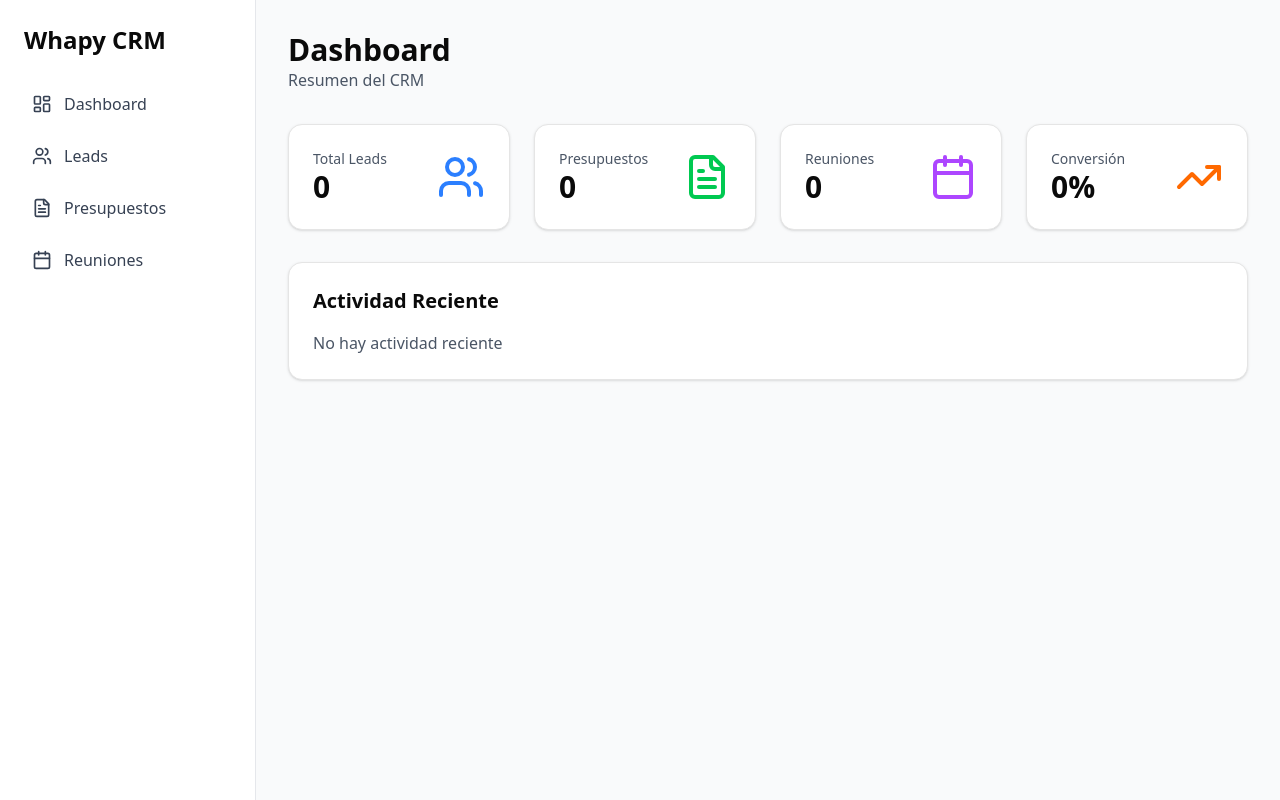
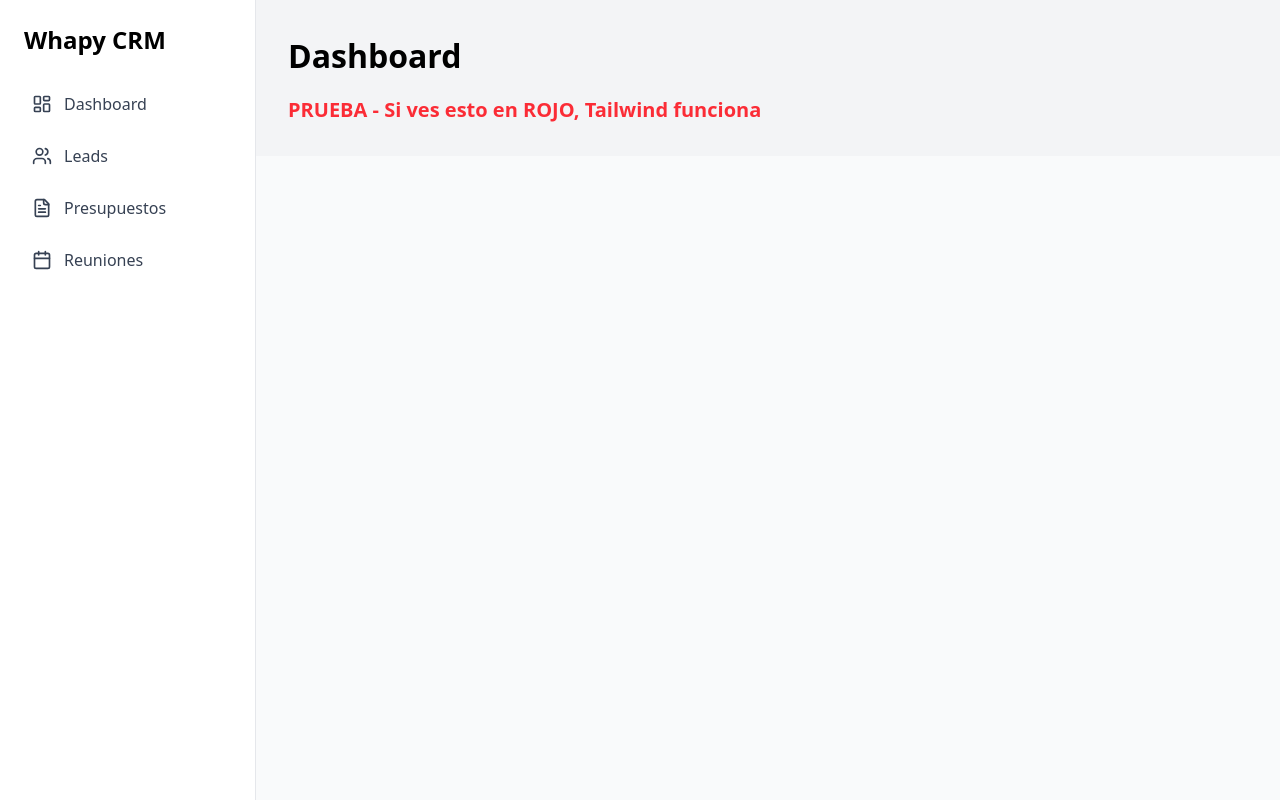
Before and after one commit to Whapy-Dev/Whapy-CRM, a Next.js app: page /crm in a window 1280 px wide. Built offline with nearby package versions, Linux system fonts and the light colour scheme.

Commit message:
correccion tailwindcss

```diff
--- a/package.json
+++ b/package.json
@@ -3,8 +3,8 @@
   "version": "0.1.0",
   "private": true,
   "scripts": {
-    "dev": "next dev --turbopack",
-    "build": "next build --turbopack",
+    "dev": "next dev",
+    "build": "next build",
     "start": "next start",
     "lint": "eslint"
   },
@@ -29,6 +29,7 @@
   },
   "devDependencies": {
     "@eslint/eslintrc": "^3",
+    "@tailwindcss/postcss": "^4.1.14",
     "@tailwindcss/typography": "^0.5.19",
     "@types/node": "^20",
     "@types/nodemailer": "^7.0.2",
--- /dev/null
+++ b/postcss.config.js
@@ -0,0 +1,5 @@
+module.exports = {
+  plugins: {
+    '@tailwindcss/postcss': {},
+  },
+}
--- a/src/app/crm/page.tsx
+++ b/src/app/crm/page.tsx
@@ -1,62 +1,8 @@
-import { Card } from '@/components/ui/card';
-import { Users, FileText, Calendar, TrendingUp } from 'lucide-react';
-
 export default function CRMDashboard() {
   return (
-    <div className="p-8">
-      <div className="mb-8">
-        <h1 className="text-3xl font-bold">Dashboard</h1>
-        <p className="text-gray-600">Resumen del CRM</p>
-      </div>
-
-      {/* Stats Cards */}
-      <div className="grid grid-cols-1 md:grid-cols-2 lg:grid-cols-4 gap-6 mb-8">
-        <Card className="p-6">
-          <div className="flex items-center justify-between">
-            <div>
-              <p className="text-sm text-gray-600">Total Leads</p>
-              <p className="text-3xl font-bold">0</p>
-            </div>
-            <Users className="w-12 h-12 text-blue-500" />
-          </div>
-        </Card>
-
-        <Card className="p-6">
-          <div className="flex items-center justify-between">
-            <div>
-              <p className="text-sm text-gray-600">Presupuestos</p>
-              <p className="text-3xl font-bold">0</p>
-            </div>
-            <FileText className="w-12 h-12 text-green-500" />
-          </div>
-        </Card>
-
-        <Card className="p-6">
-          <div className="flex items-center justify-between">
-            <div>
-              <p className="text-sm text-gray-600">Reuniones</p>
-              <p className="text-3xl font-bold">0</p>
-            </div>
-            <Calendar className="w-12 h-12 text-purple-500" />
-          </div>
-        </Card>
-
-        <Card className="p-6">
-          <div className="flex items-center justify-between">
-            <div>
-              <p className="text-sm text-gray-600">Conversión</p>
-              <p className="text-3xl font-bold">0%</p>
-            </div>
-            <TrendingUp className="w-12 h-12 text-orange-500" />
-          </div>
-        </Card>
-      </div>
-
-      {/* Recent Activity */}
-      <Card className="p-6">
-        <h2 className="text-xl font-bold mb-4">Actividad Reciente</h2>
-        <p className="text-gray-600">No hay actividad reciente</p>
-      </Card>
+    <div style={{ padding: '2rem', backgroundColor: '#f3f4f6' }}>
+      <h1 style={{ fontSize: '2rem', fontWeight: 'bold', marginBottom: '1rem' }}>Dashboard</h1>
+      <p className="text-red-500 text-xl font-bold">PRUEBA - Si ves esto en ROJO, Tailwind funciona</p>
     </div>
   );
 }
--- a/src/app/globals.css
+++ b/src/app/globals.css
@@ -1,173 +1 @@
 @import "tailwindcss";
-
-@plugin "tailwindcss-animate";
-
-@custom-variant dark (&:is(.dark *));
-
-@layer base {
-  :root {
-    --background: 0 0% 100%;
-    --foreground: 222.2 84% 4.9%;
-    --card: 0 0% 100%;
-    --card-foreground: 222.2 84% 4.9%;
-    --primary: 222.2 47.4% 11.2%;
-    --primary-foreground: 210 40% 98%;
-    --secondary: 210 40% 96.1%;
-    --secondary-foreground: 222.2 47.4% 11.2%;
-    --muted: 210 40% 96.1%;
-    --muted-foreground: 215.4 16.3% 46.9%;
-    --accent: 210 40% 96.1%;
-    --accent-foreground: 222.2 47.4% 11.2%;
-    --destructive: 0 84.2% 60.2%;
-    --destructive-foreground: 210 40% 98%;
-    --border: 214.3 31.8% 91.4%;
-    --input: 214.3 31.8% 91.4%;
-    --ring: 222.2 84% 4.9%;
-    --radius: 0.5rem;
-  }
-
-  .dark {
-    --background: 222.2 84% 4.9%;
-    --foreground: 210 40% 98%;
-    --card: 222.2 84% 4.9%;
-    --card-foreground: 210 40% 98%;
-    --primary: 210 40% 98%;
-    --primary-foreground: 222.2 47.4% 11.2%;
-    --secondary: 217.2 32.6% 17.5%;
-    --secondary-foreground: 210 40% 98%;
-    --muted: 217.2 32.6% 17.5%;
-    --muted-foreground: 215 20.2% 65.1%;
-    --accent: 217.2 32.6% 17.5%;
-    --accent-foreground: 210 40% 98%;
-    --destructive: 0 62.8% 30.6%;
-    --destructive-foreground: 210 40% 98%;
-    --border: 217.2 32.6% 17.5%;
-    --input: 217.2 32.6% 17.5%;
-    --ring: 212.7 26.8% 83.9%;
-  }
-}
-
-@layer base {
-  * {
-    @apply border-border;
-  }
-  body {
-    @apply bg-background text-foreground;
-  }
-}
-
-@theme inline {
-  --radius-sm: calc(var(--radius) - 4px);
-  --radius-md: calc(var(--radius) - 2px);
-  --radius-lg: var(--radius);
-  --radius-xl: calc(var(--radius) + 4px);
-  --color-background: var(--background);
-  --color-foreground: var(--foreground);
-  --color-card: var(--card);
-  --color-card-foreground: var(--card-foreground);
-  --color-popover: var(--popover);
-  --color-popover-foreground: var(--popover-foreground);
-  --color-primary: var(--primary);
-  --color-primary-foreground: var(--primary-foreground);
-  --color-secondary: var(--secondary);
-  --color-secondary-foreground: var(--secondary-foreground);
-  --color-muted: var(--muted);
-  --color-muted-foreground: var(--muted-foreground);
-  --color-accent: var(--accent);
-  --color-accent-foreground: var(--accent-foreground);
-  --color-destructive: var(--destructive);
-  --color-border: var(--border);
-  --color-input: var(--input);
-  --color-ring: var(--ring);
-  --color-chart-1: var(--chart-1);
-  --color-chart-2: var(--chart-2);
-  --color-chart-3: var(--chart-3);
-  --color-chart-4: var(--chart-4);
-  --color-chart-5: var(--chart-5);
-  --color-sidebar: var(--sidebar);
-  --color-sidebar-foreground: var(--sidebar-foreground);
-  --color-sidebar-primary: var(--sidebar-primary);
-  --color-sidebar-primary-foreground: var(--sidebar-primary-foreground);
-  --color-sidebar-accent: var(--sidebar-accent);
-  --color-sidebar-accent-foreground: var(--sidebar-accent-foreground);
-  --color-sidebar-border: var(--sidebar-border);
-  --color-sidebar-ring: var(--sidebar-ring);
-}
-
-:root {
-  --radius: 0.625rem;
-  --background: oklch(1 0 0);
-  --foreground: oklch(0.145 0 0);
-  --card: oklch(1 0 0);
-  --card-foreground: oklch(0.145 0 0);
-  --popover: oklch(1 0 0);
-  --popover-foreground: oklch(0.145 0 0);
-  --primary: oklch(0.205 0 0);
-  --primary-foreground: oklch(0.985 0 0);
-  --secondary: oklch(0.97 0 0);
-  --secondary-foreground: oklch(0.205 0 0);
-  --muted: oklch(0.97 0 0);
-  --muted-foreground: oklch(0.556 0 0);
-  --accent: oklch(0.97 0 0);
-  --accent-foreground: oklch(0.205 0 0);
-  --destructive: oklch(0.577 0.245 27.325);
-  --border: oklch(0.922 0 0);
-  --input: oklch(0.922 0 0);
-  --ring: oklch(0.708 0 0);
-  --chart-1: oklch(0.646 0.222 41.116);
-  --chart-2: oklch(0.6 0.118 184.704);
-  --chart-3: oklch(0.398 0.07 227.392);
-  --chart-4: oklch(0.828 0.189 84.429);
-  --chart-5: oklch(0.769 0.188 70.08);
-  --sidebar: oklch(0.985 0 0);
-  --sidebar-foreground: oklch(0.145 0 0);
-  --sidebar-primary: oklch(0.205 0 0);
-  --sidebar-primary-foreground: oklch(0.985 0 0);
-  --sidebar-accent: oklch(0.97 0 0);
-  --sidebar-accent-foreground: oklch(0.205 0 0);
-  --sidebar-border: oklch(0.922 0 0);
-  --sidebar-ring: oklch(0.708 0 0);
-}
-
-.dark {
-  --background: oklch(0.145 0 0);
-  --foreground: oklch(0.985 0 0);
-  --card: oklch(0.205 0 0);
-  --card-foreground: oklch(0.985 0 0);
-  --popover: oklch(0.205 0 0);
-  --popover-foreground: oklch(0.985 0 0);
-  --primary: oklch(0.922 0 0);
-  --primary-foreground: oklch(0.205 0 0);
-  --secondary: oklch(0.269 0 0);
-  --secondary-foreground: oklch(0.985 0 0);
-  --muted: oklch(0.269 0 0);
-  --muted-foreground: oklch(0.708 0 0);
-  --accent: oklch(0.269 0 0);
-  --accent-foreground: oklch(0.985 0 0);
-  --destructive: oklch(0.704 0.191 22.216);
-  --border: oklch(1 0 0 / 10%);
-  --input: oklch(1 0 0 / 15%);
-  --ring: oklch(0.556 0 0);
-  --chart-1: oklch(0.488 0.243 264.376);
-  --chart-2: oklch(0.696 0.17 162.48);
-  --chart-3: oklch(0.769 0.188 70.08);
-  --chart-4: oklch(0.627 0.265 303.9);
-  --chart-5: oklch(0.645 0.246 16.439);
-  --sidebar: oklch(0.205 0 0);
-  --sidebar-foreground: oklch(0.985 0 0);
-  --sidebar-primary: oklch(0.488 0.243 264.376);
-  --sidebar-primary-foreground: oklch(0.985 0 0);
-  --sidebar-accent: oklch(0.269 0 0);
-  --sidebar-accent-foreground: oklch(0.985 0 0);
-  --sidebar-border: oklch(1 0 0 / 10%);
-  --sidebar-ring: oklch(0.556 0 0);
-}
-
-@layer base {
-  * {
-    @apply border-border outline-ring/50;
-  }
-  body {
-    @apply bg-background text-foreground;
-  }
-}
--- a/tailwind.config.ts
+++ /dev/null
@@ -1,57 +0,0 @@
-import type { Config } from "tailwindcss";
-
-const config: Config = {
-  darkMode: "class",
-  content: [
-    "./src/pages/**/*.{js,ts,jsx,tsx,mdx}",
-    "./src/components/**/*.{js,ts,jsx,tsx,mdx}",
-    "./src/app/**/*.{js,ts,jsx,tsx,mdx}",
-  ],
-  theme: {
-    extend: {
-      colors: {
-        background: "hsl(var(--background))",
-        foreground: "hsl(var(--foreground))",
-        card: {
-          DEFAULT: "hsl(var(--card))",
-          foreground: "hsl(var(--card-foreground))",
-        },
-        popover: {
-          DEFAULT: "hsl(var(--popover))",
-          foreground: "hsl(var(--popover-foreground))",
-        },
-        primary: {
-          DEFAULT: "hsl(var(--primary))",
-          foreground: "hsl(var(--primary-foreground))",
-        },
-        secondary: {
-          DEFAULT: "hsl(var(--secondary))",
-          foreground: "hsl(var(--secondary-foreground))",
-        },
-        muted: {
-          DEFAULT: "hsl(var(--muted))",
-          foreground: "hsl(var(--muted-foreground))",
-        },
-        accent: {
-          DEFAULT: "hsl(var(--accent))",
-          foreground: "hsl(var(--accent-foreground))",
-        },
-        destructive: {
-          DEFAULT: "hsl(var(--destructive))",
-          foreground: "hsl(var(--destructive-foreground))",
-        },
-        border: "hsl(var(--border))",
-        input: "hsl(var(--input))",
-        ring: "hsl(var(--ring))",
-      },
-      borderRadius: {
-        lg: "var(--radius)",
-        md: "calc(var(--radius) - 2px)",
-        sm: "calc(var(--radius) - 4px)",
-      },
-    },
-  },
-  plugins: [],
-};
-
-export default config;
```
Also changed, not shown: 1 other file (tests, documents, lock files or other folders).
